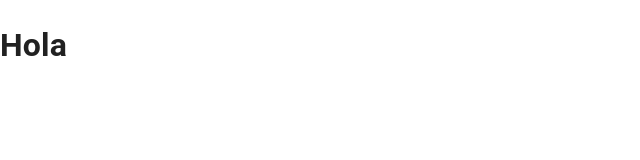
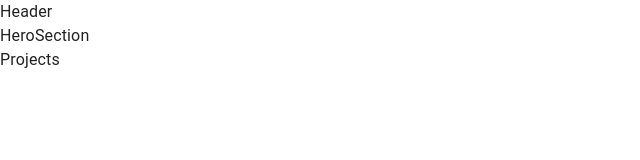
Before and after one commit to JorgeOyanederV/portafolio, a Gatsby site: page / in a window 1280 px wide. Shown: the whole page, without its empty margins (0-640 px from the left). Built offline with nearby package versions, Linux system fonts and the light colour scheme; Gatsby itself is replaced by a stand-in of ours.

Commit message:
Setting Page Sections

```diff
--- /dev/null
+++ b/src/components/Header.jsx
@@ -0,0 +1,7 @@
+import React from "react";
+
+const Header = () => {
+  return <div>Header</div>;
+};
+
+export default Header;
--- a/src/components/HeroSection.jsx
+++ b/src/components/HeroSection.jsx
@@ -0,0 +1,7 @@
+import React from "react";
+
+const HeroSection = () => {
+  return <div>HeroSection</div>;
+};
+
+export default HeroSection;
--- /dev/null
+++ b/src/components/Projects.jsx
@@ -0,0 +1,7 @@
+import React from "react";
+
+const Projects = () => {
+  return <div>Projects</div>;
+};
+
+export default Projects;
--- a/src/pages/index.jsx
+++ b/src/pages/index.jsx
@@ -5,6 +5,9 @@ import {
   responsiveFontSizes,
 } from "@mui/material/styles";
 import CssBaseline from "@mui/material/CssBaseline";
+import HeroSection from "../components/HeroSection";
+import Header from "../components/Header";
+import Projects from "../components/Projects";
 
 let darkTheme = createTheme({
   palette: {
@@ -17,7 +20,9 @@ const IndexPage = () => {
   return (
     <ThemeProvider theme={darkTheme}>
       <CssBaseline />
-      <h1>Hola</h1>
+      <Header />
+      <HeroSection />
+      <Projects />
     </ThemeProvider>
   );
 };
```
